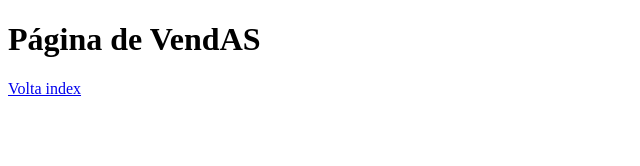
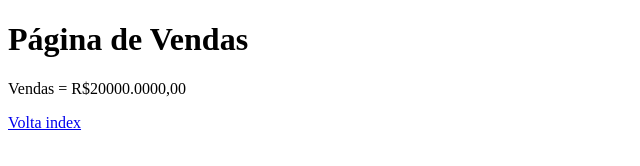
Before and after one commit to mazolatec/aprendendogithub, a plain HTML site: page vendas.html in a window 1280 px wide. Shown: the whole page, without its empty margins (0-640 px from the left). Drawn offline with Linux system fonts and the light colour scheme.

Commit message:
Acrescentando Valor das Vendas

```diff
--- a/vendas.html
+++ b/vendas.html
@@ -6,7 +6,8 @@
     <title>Document</title>
 </head>
 <body>
-    <h1>Página de VendAS</h1>
+    <h1>Página de Vendas</h1>
+    <p>Vendas = R$20000.0000,00</p>
     <a href="index.html"> Volta index</a>
 </body>
 </html>
```
